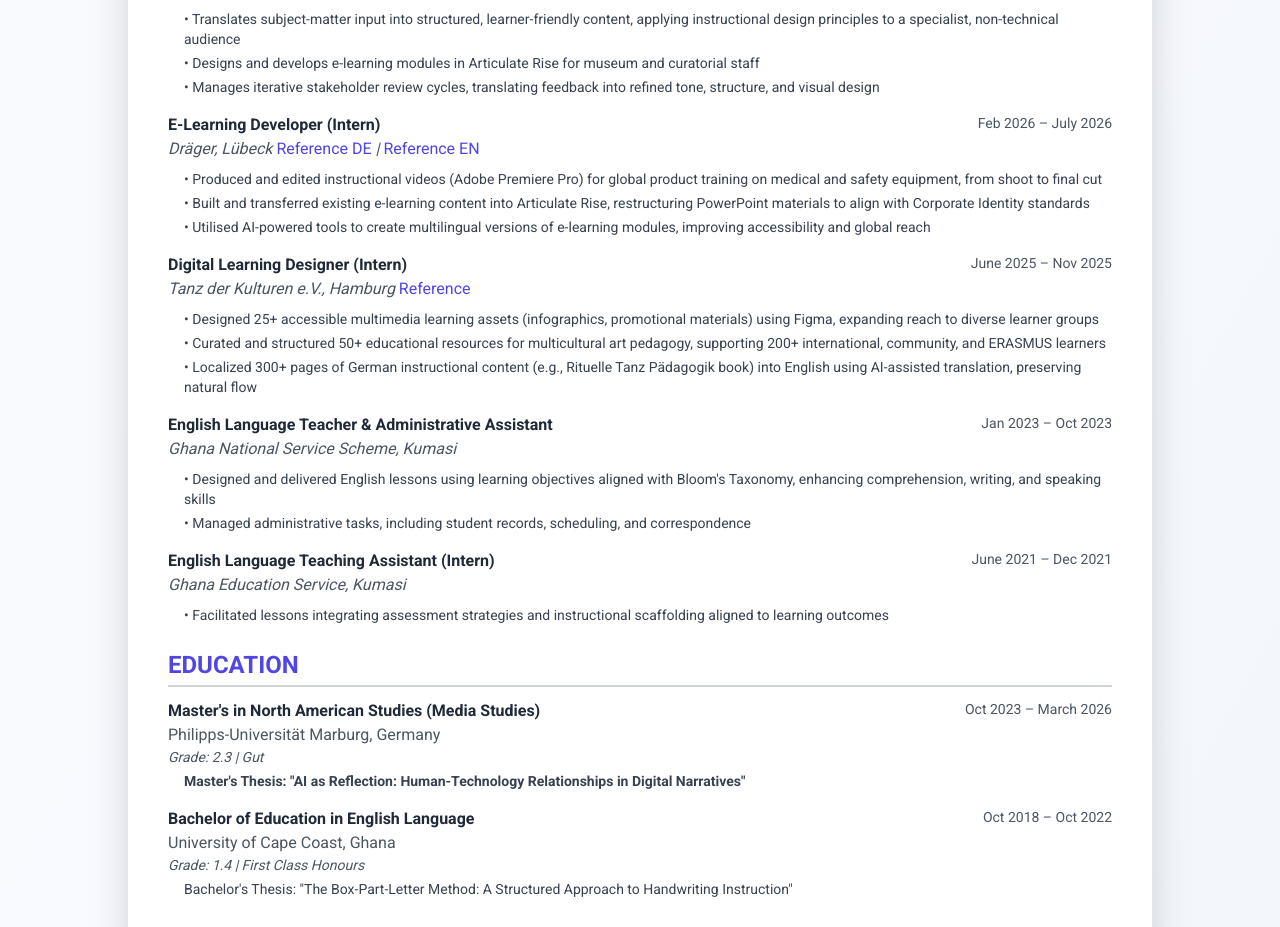
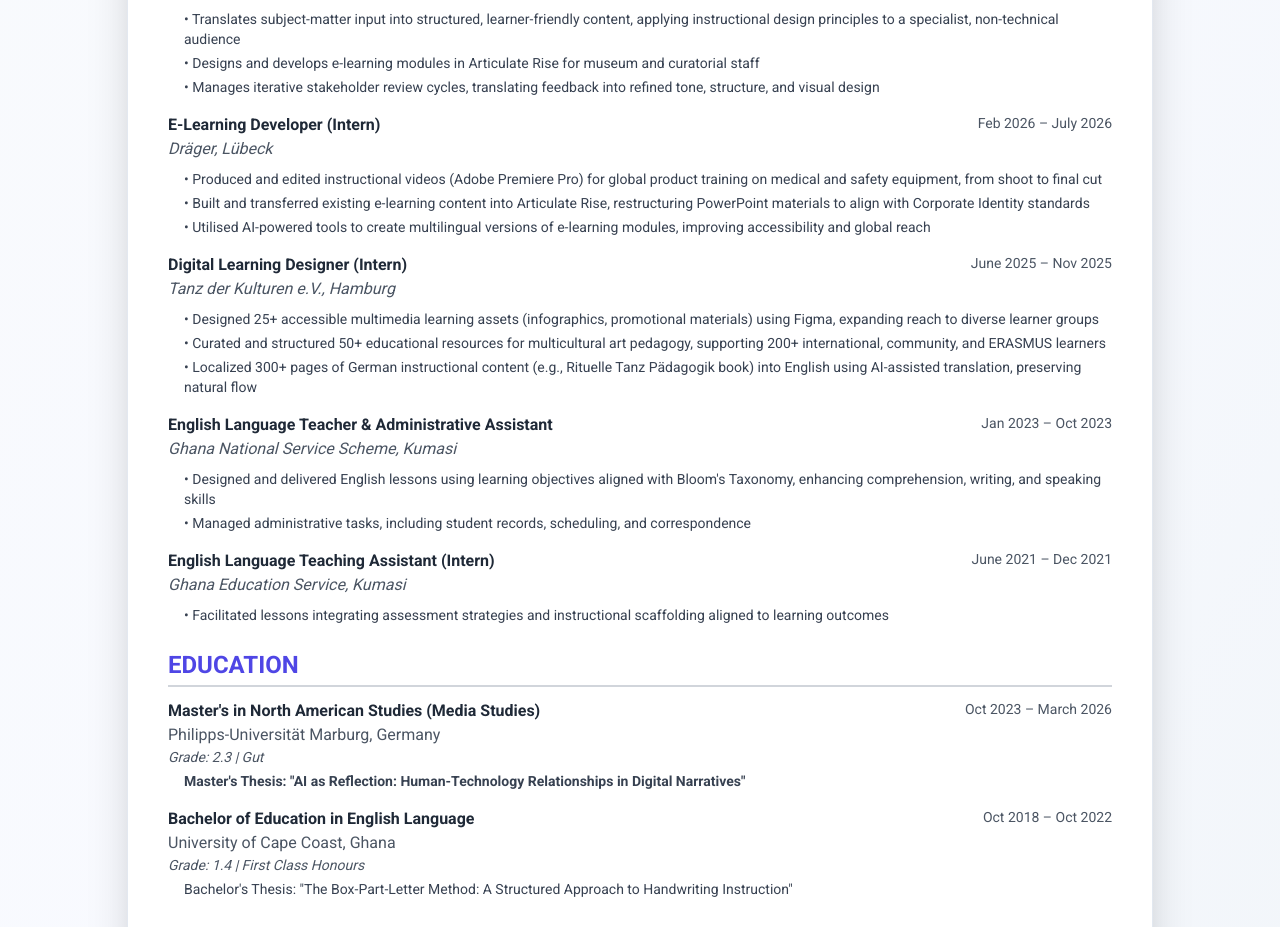
Before and after one commit to Samuelsen1/VS-Code-Port1, a Next.js app: page /cv in a window 1280 px wide. Shown: the part 860-1787 px from the top of the page. Built offline with nearby package versions, Linux system fonts and the light colour scheme.

Commit message:
Remove reference links from web CV page
Keep cert and reference links on the main portfolio experience section only.

Co-authored-by: Cursor <cursoragent@cursor.com>

```diff
--- a/app/cv/page.js
+++ b/app/cv/page.js
@@ -146,16 +146,7 @@ export default function DigitalLearningCV() {
             <div className="flex flex-col md:flex-row md:justify-between md:items-start mb-2 gap-1">
               <div>
                 <h3 className="font-bold text-gray-800">{language === 'de' ? 'E-Learning-Entwickler (Praktikant)' : 'E-Learning Developer (Intern)'}</h3>
-                <p className="text-gray-600 italic">
-                  Dräger, Lübeck{' '}
-                  <a href="https://drive.google.com/file/d/15W9tFZRaDM4CbpP7KWVTY_ywBX3F5KZ3/view" target="_blank" rel="noopener noreferrer" className="text-indigo-600 hover:underline not-italic">
-                    {language === 'de' ? 'Referenz DE' : 'Reference DE'}
-                  </a>
-                  {' | '}
-                  <a href="https://drive.google.com/file/d/1XRjTGkBp7XVaQRw8PzUJkDDhObFNSRLv/view" target="_blank" rel="noopener noreferrer" className="text-indigo-600 hover:underline not-italic">
-                    {language === 'de' ? 'Referenz EN' : 'Reference EN'}
-                  </a>
-                </p>
+                <p className="text-gray-600 italic">Dräger, Lübeck</p>
               </div>
               <span className="text-sm text-gray-600">Feb 2026 – July 2026</span>
             </div>
@@ -170,12 +161,7 @@ export default function DigitalLearningCV() {
             <div className="flex flex-col md:flex-row md:justify-between md:items-start mb-2 gap-1">
               <div>
                 <h3 className="font-bold text-gray-800">{language === 'de' ? 'Digital Learning Designer (Praktikant)' : 'Digital Learning Designer (Intern)'}</h3>
-                <p className="text-gray-600 italic">
-                  Tanz der Kulturen e.V., Hamburg{' '}
-                  <a href="https://drive.google.com/file/d/1dN1ube3X8WpiC9by4LYxR7-hC4oxdHPt/view" target="_blank" rel="noopener noreferrer" className="text-indigo-600 hover:underline not-italic">
-                    {language === 'de' ? 'Referenz' : 'Reference'}
-                  </a>
-                </p>
+                <p className="text-gray-600 italic">Tanz der Kulturen e.V., Hamburg</p>
               </div>
               <span className="text-sm text-gray-600">June 2025 – Nov 2025</span>
             </div>
```
